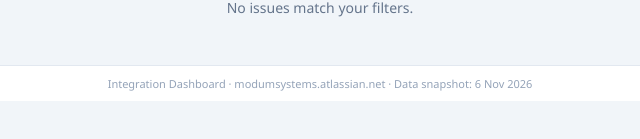
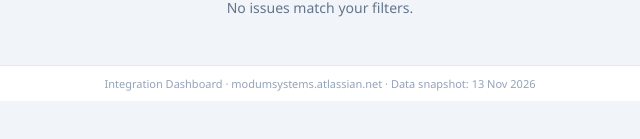
Before and after one commit to oksukhanova/Integration-dashboard, a plain HTML site: page index.html in a window 1280 px wide. Shown: the part 321-460 px from the top of the page, 320-960 px from the left. Drawn offline with Linux system fonts and the light colour scheme.

Commit message:
Dashboard update 2026-11-13

```diff
--- a/index.html
+++ b/index.html
@@ -257,7 +257,7 @@ function render(){
 // Init dates
 const now=new Date();
 document.getElementById("gen-date").textContent=now.toLocaleString("en-GB",{day:"2-digit",month:"short",year:"numeric",hour:"2-digit",minute:"2-digit"});
-document.getElementById("snap-date").textContent="6 Nov 2026";
+document.getElementById("snap-date").textContent="13 Nov 2026";
 
 render();
 </script>
```
